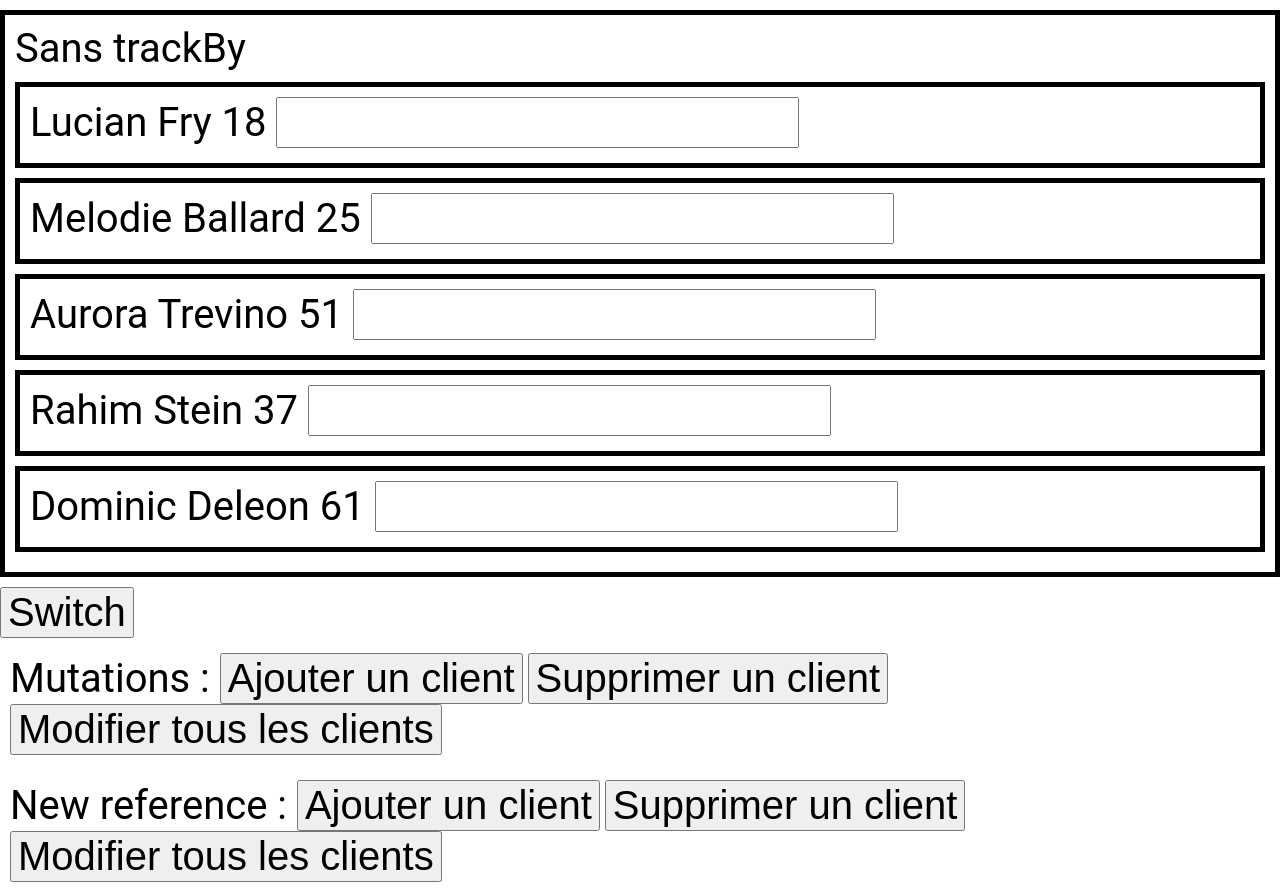
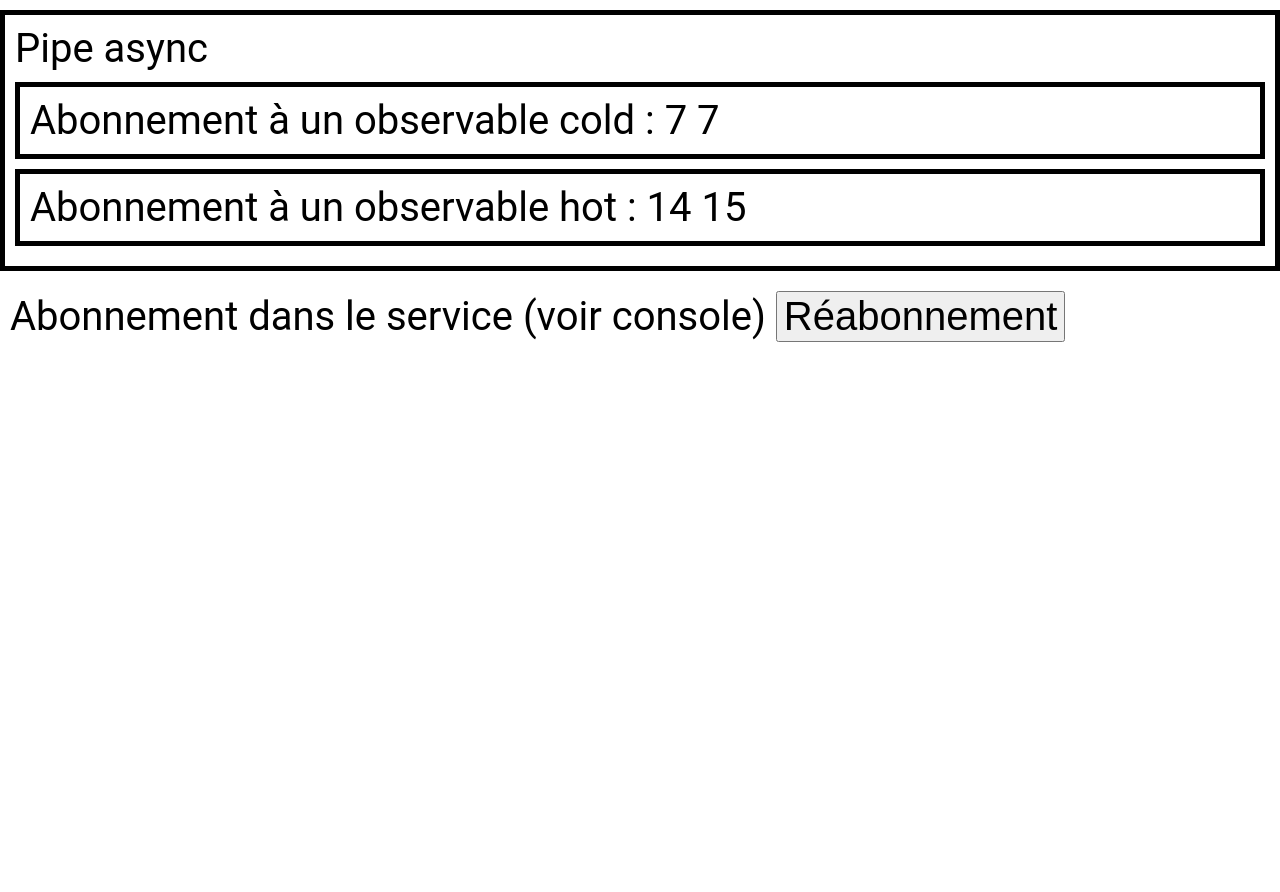
Before and after one commit to sncf-up2dev/angular-examples, an Angular app: page / in a window 1280 px wide. After the commit the page ends 810 px from the top, so only its background shows below. Built offline with nearby package versions, Linux system fonts and the light colour scheme.

Commit message:
Exemple RxJS et DetectionCycle

```diff
--- a/src/main.ts
+++ b/src/main.ts
@@ -6,6 +6,10 @@ import { StyleEncapsulationModule } from './style-encapsulation/style-encapsulat
 import { AppModule } from './ng-deep/app.module';
 import { HostParentComponent } from './host/host-parent.component';
 import { TrackByComponent } from './track-by/track-by.component';
+import { HooksInitComponent } from './hooks/hooks-init.component';
+import { HooksMainComponent } from './hooks/hooks.component';
+import { DetectionRootComponent } from './detection-cycle/detection-root.component';
+import { ObservableComponent } from './rxjs/observable.component';
 
-bootstrapApplication(TrackByComponent).catch((err) => console.error(err));
+bootstrapApplication(ObservableComponent).catch((err) => console.error(err));
 //platformBrowserDynamic().bootstrapModule(AppModule).catch(err => console.error(err));
--- /dev/null
+++ b/src/rxjs/observable.component.ts
@@ -0,0 +1,36 @@
+import { Component, inject } from '@angular/core';
+import { Observable, Observer, interval } from 'rxjs';
+import { ObservableService } from './observable.service';
+import { CommonModule } from '@angular/common';
+
+@Component({
+  selector: 'app-root',
+  standalone: true,
+  imports: [CommonModule],
+  template: `
+    <div class="border">
+      Pipe async
+      <div class="border">
+        Abonnement à un observable cold :
+        {{ service.coldObservable$ | async }}
+        {{ service.coldObservable$ | async }}
+      </div>
+
+      <div class="border">
+        Abonnement à un observable hot :
+        {{ service.hotObservable$ | async }}
+        {{ service.hotObservable$ | async }}
+      </div>
+    </div>
+
+    <div>
+      Abonnement dans le service (voir console) <button (click)="service.resubscribe()">Réabonnement</button>
+    </div>
+  `,
+  styles: ``
+})
+export class ObservableComponent {
+
+  service = inject(ObservableService)
+
+}
--- /dev/null
+++ b/src/rxjs/observable.service.ts
@@ -0,0 +1,57 @@
+import { Injectable } from "@angular/core";
+import { Observable, interval, Observer, Subscription, PartialObserver, of, from, timer } from "rxjs";
+
+@Injectable({
+    providedIn: 'root'
+})
+export class ObservableService {
+
+    coldObservable$: Observable<number> = new Observable((subscriber) => {
+        let i = 0
+
+        subscriber.next(i++)
+        subscriber.next(i++)
+        subscriber.next(i++)
+        let intervalId = setInterval(() => {
+            subscriber.next(i++)
+        }, 1000);
+        return () => {
+            console.log("Teardown")
+            clearInterval(intervalId)
+        }
+    })
+
+    i = 0
+
+    hotObservable$: Observable<number> = new Observable((subscriber) => {
+        subscriber.next(this.i++)
+        subscriber.next(this.i++)
+        subscriber.next(this.i++)
+        let intervalId = setInterval(() => {
+            subscriber.next(this.i++)
+        }, 1000);
+        return () => {
+            console.log("Teardown")
+            clearInterval(intervalId)
+        }
+    })
+
+    interval$ = interval(1000)
+
+    observer: Observer<number> = {
+        next: x => console.log('Observer got a next value: ' + x),
+        error: err => console.error('Observer got an error: ' + err),
+        complete: () => console.log('Observer got a complete notification'),
+    }
+
+    subscription: Subscription = this.coldObservable$.subscribe(this.observer)
+
+    constructor() {
+        console.log("Constructeur")
+    }
+
+    resubscribe() {
+        this.subscription.unsubscribe()
+        this.subscription = this.coldObservable$.subscribe(this.observer)
+    }
+}
```
Also changed, not shown: src/detection-cycle/detection-default.component.ts (added, +31 -0 lines), src/detection-cycle/detection-dirty.component.ts (added, +56 -0 lines), src/detection-cycle/detection-root.component.ts (added, +30 -0 lines).
